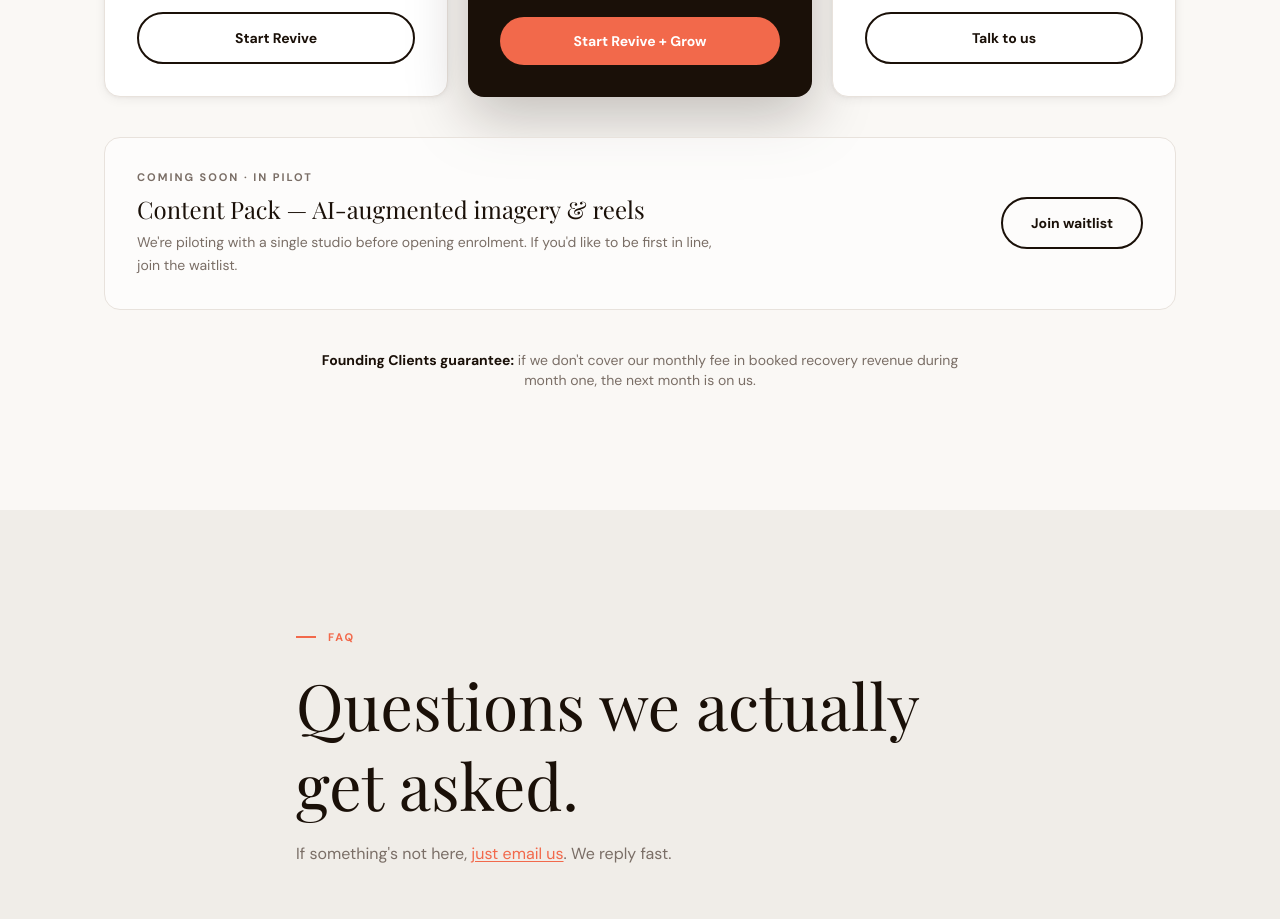
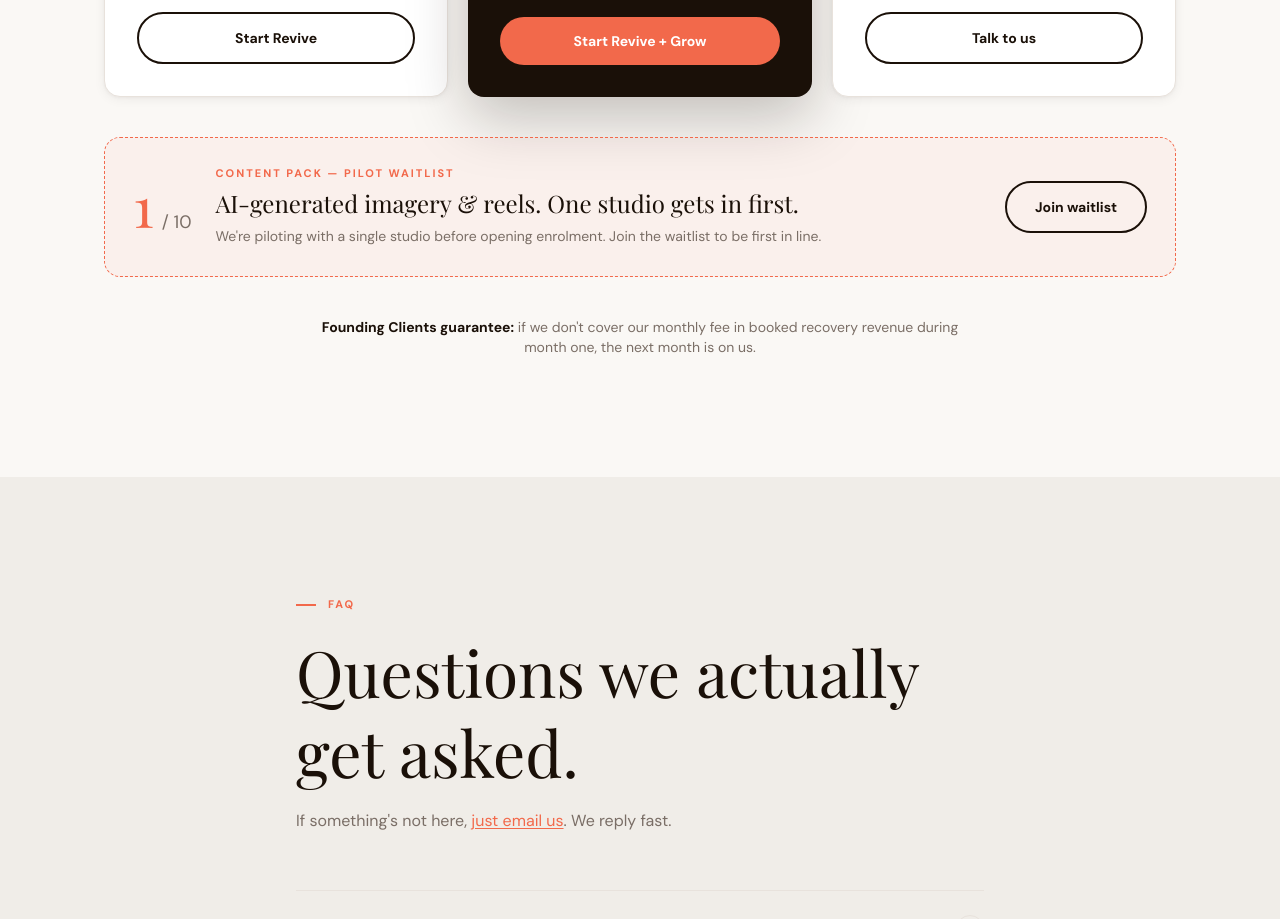
Before and after one commit to jasperschreiber0/kaspr-site, a Next.js app: page / in a window 1280 px wide. Shown: the part 7160-8079 px from the top of the page. Built offline with nearby package versions, Linux system fonts and the light colour scheme.

Commit message:
Update Pricing.tsx

```diff
--- a/components/Pricing.tsx
+++ b/components/Pricing.tsx
@@ -239,23 +239,26 @@ export function Pricing() {
           ))}
         </div>
 
-        {/* Content Pack — parked, waitlist */}
+       {/* Content Pack — waitlist */}
 <Reveal>
-          <div className="mt-10 rounded-2xl border border-border bg-white/60 p-7 md:p-8 flex flex-col md:flex-row md:items-center md:justify-between gap-5">
+  <div className="mt-10 rounded-2xl border border-dashed border-coral bg-coral/5 p-6 md:p-7 flex flex-col md:flex-row items-start md:items-center gap-6">
+    <div className="flex items-baseline gap-2 shrink-0">
+      <span className="font-serif text-[56px] leading-none text-coral">1</span>
+      <span className="text-mid text-lg">/ 10</span>
+    </div>
     <div className="flex-1">
-              <p className="text-2xs font-bold uppercase tracking-[0.18em] text-mid mb-2">
-                Coming soon · in pilot
+      <p className="text-2xs font-bold uppercase tracking-[0.18em] text-coral mb-1.5">
+        Content Pack — Pilot Waitlist
       </p>
       <h3 className="font-serif text-xl md:text-2xl text-espresso mb-1.5">
-                Content Pack — AI-augmented imagery &amp; reels
+        AI-generated imagery & reels. One studio gets in first.
       </h3>
-              <p className="text-sm text-mid leading-relaxed max-w-xl">
-                We're piloting with a single studio before opening enrolment.
-                If you'd like to be first in line, join the waitlist.
+      <p className="text-sm text-mid leading-relaxed">
+        We're piloting with a single studio before opening enrolment. Join the waitlist to be first in line.
       </p>
     </div>
-            <a
-              href="mailto:hello@kaspr.com.au?subject=Content%20Pack%20waitlist"
+
+      <a href="mailto:hello@kaspr.com.au?subject=Content%20Pack%20waitlist"
       className="block text-center text-sm font-bold py-3.5 px-7 rounded-full border-2 border-espresso text-espresso hover:bg-espresso hover:text-cream transition-colors whitespace-nowrap"
     >
       Join waitlist
```
Lines whose indentation alone changed are shown as unchanged.
